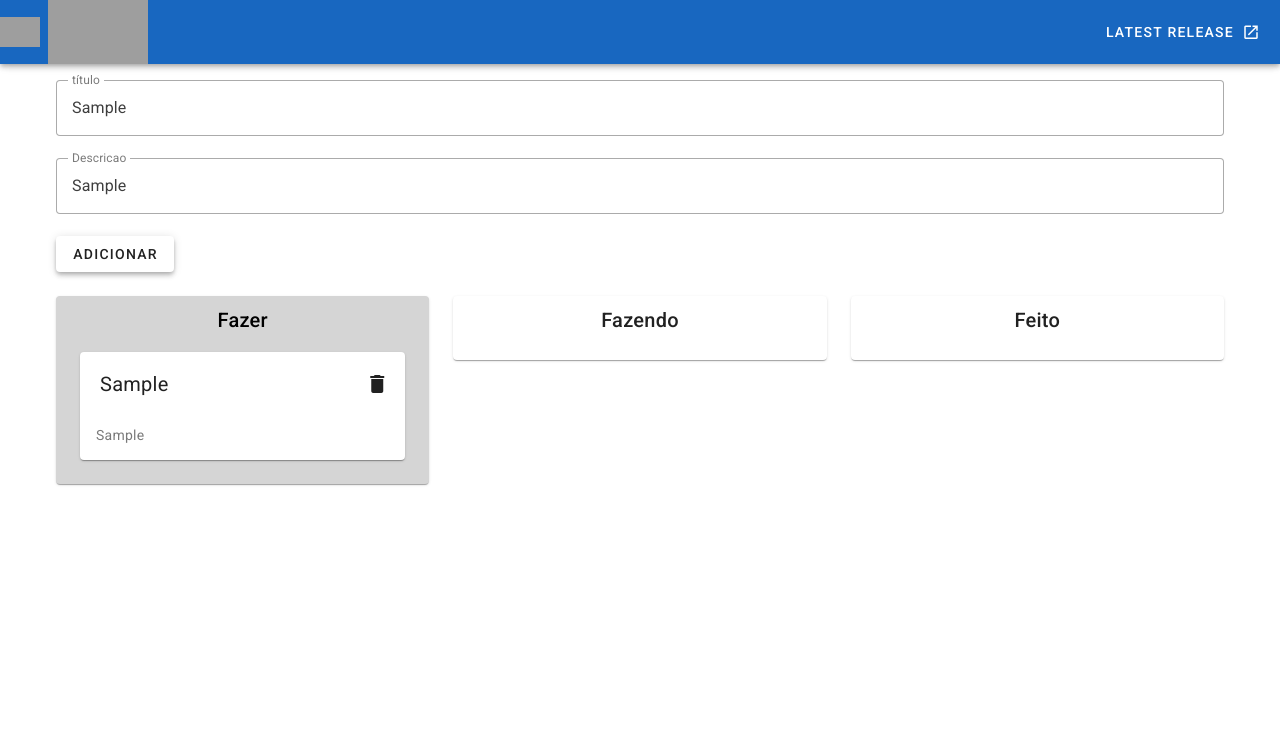
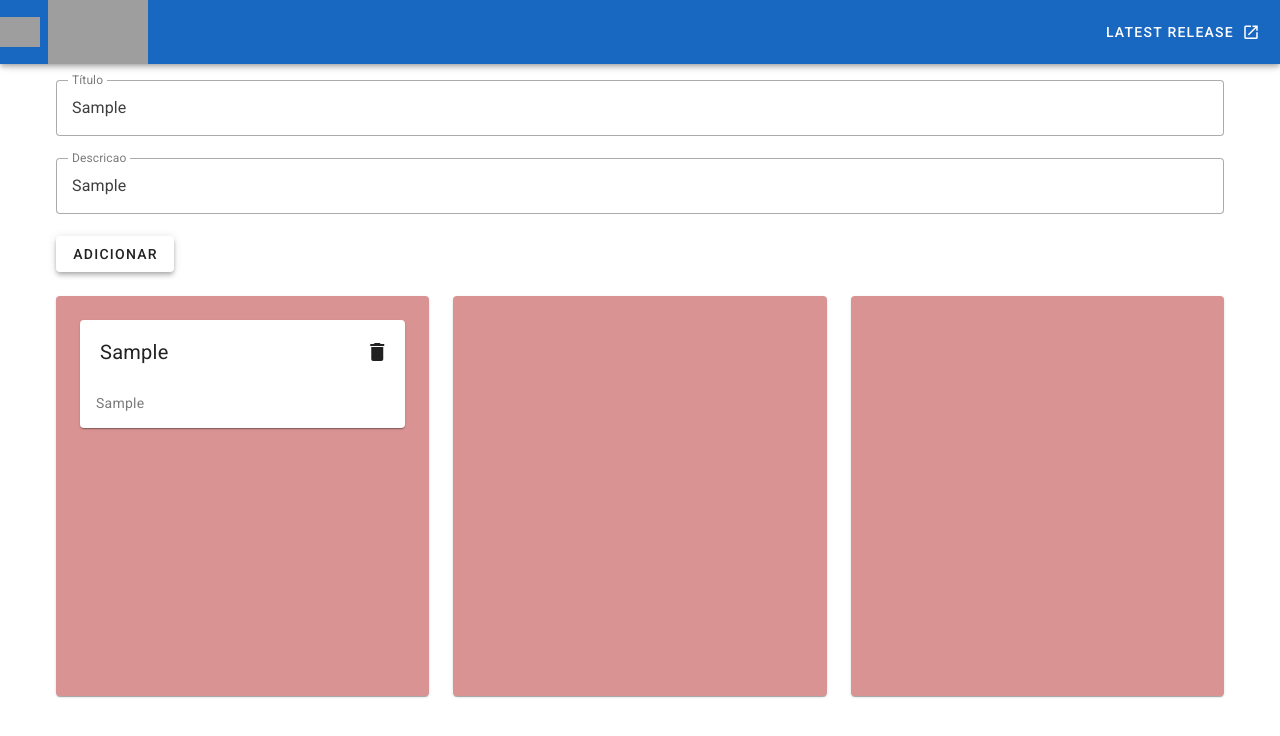
Before and after one commit to elvishuges/Todo-List-Vue-JS-3-Composition-API-with-Pinia-Firebase-9-Vite-, a Vue app: page / in a window 1280 px wide. Both pictures are taken after typing "Sample", "Sample" into the empty fields and a click on the button "ADICIONAR". Shown: the top 736 px of the page. Built offline with nearby package versions, Linux system fonts and the light colour scheme; grey boxes are pictures that could not be loaded.

Commit message:
separenado item de listage e adicionando evento drag end drop

```diff
--- a/package.json
+++ b/package.json
@@ -36,7 +36,9 @@
     "parserOptions": {
       "parser": "@babel/eslint-parser"
     },
-    "rules": {}
+    "rules": {
+      "no-unused-vars": "off"
+    }
   },
   "browserslist": [
     "> 1%",
--- a/src/components/TodoItemCard.vue
+++ b/src/components/TodoItemCard.vue
@@ -1,6 +1,11 @@
 <template>
-  <div>
-    <v-card class="ma-2">
+  <div
+    draggable="true"
+    @dragstart="dragStart"
+    class="todo-item-card-container"
+    :id="`todo-item-card${props.index}`"
+  >
+    <v-card draggable class="ma-2">
       <v-toolbar color="rgba(0, 0, 0, 0)">
         <v-toolbar-title class="text-h6"> {{ title }} </v-toolbar-title>
 
@@ -23,11 +28,31 @@ const props = defineProps({
   title: String,
   description: String,
   index: Number,
+  columnName: String,
 });
 
 function handleRemove() {
   emits('remove', props.index);
 }
+
+function dragStart(event) {
+  let obj = JSON.stringify({
+    cardIndex: props.index,
+    cardColumnName: props.columnName,
+  });
+
+  event.dataTransfer.setData('text/plain', obj);
+}
 </script>
 
-<style lang="scss" scoped></style>
+<style lang="css" scoped>
+.todo-item-card-container {
+  cursor: move;
+  transition: 100ms;
+}
+
+.todo-item-card-container:hover {
+  transform: scale(1.02);
+  border-color: red;
+}
+</style>
--- a/src/components/TodoItemForm.vue
+++ b/src/components/TodoItemForm.vue
@@ -2,7 +2,7 @@
   <v-form @submit.prevent="handleSubmit('toDo')">
     <v-text-field
       v-model="title"
-      label="título"
+      label="Título"
       variant="outlined"
     ></v-text-field>
     <v-text-field
@@ -30,6 +30,7 @@ function handleSubmit() {
   validateFields();
   emits('submit', payload);
 }
+
 function validateFields() {
   console.log(title.value);
 }
--- /dev/null
+++ b/src/components/TodoItemList.vue
@@ -0,0 +1,73 @@
+<template>
+  <div
+    class="todo-item-list-content"
+    draggable="true"
+    @dragstart="dragStart"
+    @dragover.prevent="dragOver"
+    @drop="drop"
+  >
+    <v-card class="todo-item-list-card">
+      <v-card-title class="text-center">{{ listTitle }}</v-card-title>
+      <v-card-text>
+        <!-- Lista de tarefas em andamento -->
+        <todo-item-card
+          columnName="todo"
+          v-for="(item, index) in props.items"
+          :key="index"
+          :title="item.title"
+          :description="item.description"
+          @remove="removeItemTodo(index)"
+          :index="index"
+        ></todo-item-card>
+      </v-card-text>
+    </v-card>
+  </div>
+</template>
+
+<script setup>
+import { defineEmits } from 'vue';
+import TodoItemCard from '@/components/TodoItemCard.vue';
+const emits = defineEmits(['onDropCardItem']);
+
+import { defineProps } from 'vue';
+
+const props = defineProps({
+  items: Array,
+  listTitle: String,
+});
+
+function removeItemTodo(index) {
+  console.log(index);
+}
+function parentCall(index) {
+  console.log(index);
+}
+
+function drop(event) {
+  console.log('ev', event.dataTransfer.getData('text/plain'));
+  event.preventDefault();
+  if (event.dataTransfer.getData('text/plain')) {
+    const dragadObj = JSON.parse(event.dataTransfer.getData('text/plain'));
+    emits('onDropCardItem', dragadObj);
+  }
+}
+
+function dragStart(event) {
+  console.log('111');
+  let obj = JSON.stringify({
+    cardIndex: props.index,
+    cardColumnName: props.columnName,
+  });
+  console.log('obj', obj);
+
+  event.dataTransfer.setData('text/plain', obj);
+}
+</script>
+
+<style lang="scss" scoped>
+.todo-item-list-card {
+  min-height: 400px;
+  background: rgb(218, 147, 147);
+  color: aliceblue;
+}
+</style>
--- a/src/views/KabanPage.vue
+++ b/src/views/KabanPage.vue
@@ -6,36 +6,14 @@
       </v-col>
     </v-row>
     <v-row>
-      <v-col cols="4">
-        <v-card color="#d5d5d5">
-          <v-card-title class="text-center">Fazer</v-card-title>
-          <v-card-text>
-            <todo-item-card
-              v-for="(todo, index) in todos"
-              :key="index"
-              :title="todo.title"
-              :description="todo.description"
-              @remove="removeItemTodo(index)"
-              :index="index"
-            />
-          </v-card-text>
-        </v-card>
+      <v-col cols="4" class="drop-zone">
+        <todo-item-list :items="todo" @onDropCardItem="onDropCardItemTodo" />
       </v-col>
-      <v-col cols="4">
-        <v-card>
-          <v-card-title class="text-center">Fazendo</v-card-title>
-          <v-card-text>
-            <!-- Lista de tarefas em andamento -->
-          </v-card-text>
-        </v-card>
+      <v-col cols="4" class="drop-zone">
+        <todo-item-list :items="doing" @onDropCardItem="onDropCardItemDoing" />
       </v-col>
-      <v-col cols="4">
-        <v-card>
-          <v-card-title class="text-center">Feito</v-card-title>
-          <v-card-text>
-            <!-- Lista de tarefas concluídas -->
-          </v-card-text>
-        </v-card>
+      <v-col cols="4" class="drop-zone">
+        <todo-item-list :items="done" @onDropCardItem="onDropCardItemDone" />
       </v-col>
     </v-row>
   </v-container>
@@ -44,23 +22,31 @@
 <script setup>
 import { ref } from 'vue';
 
-import TodoItemCard from '@/components/TodoItemCard.vue';
 import TodoItemForm from '@/components/TodoItemForm.vue';
+import TodoItemList from '@/components/TodoItemList.vue';
 
-const todos = ref([]);
+const todo = ref([]);
+const doing = ref([]);
+const done = ref([]);
 
 function handleFormSubmit(payload) {
   console.log('handleFormSubmit', payload);
-  addItemTodo(payload); // Adiciona um novo item à lista de tarefas
+  addItemTodo(payload);
 }
 
 function addItemTodo(newTodo) {
-  todos.value.push(newTodo); // Adiciona o novo item na lista de tarefas
+  todo.value.push(newTodo);
 }
 
-function removeItemTodo(index) {
-  todos.value.splice(index, 1); // Remove o item correspondente ao índice da lista de tarefas
+function onDropCardItemTodo(payload) {
+  console.log('111', payload);
+}
+function onDropCardItemDone(payload) {
+  console.log('222', payload);
+}
+function onDropCardItemDoing(payload) {
+  console.log('333', payload);
 }
 </script>
 
-<style></style>
+<style scoped></style>
```
Also changed, not shown: src/components/FormComment.vue (deleted, +0 -27 lines), 2 other files (tests, documents, lock files or other folders).
